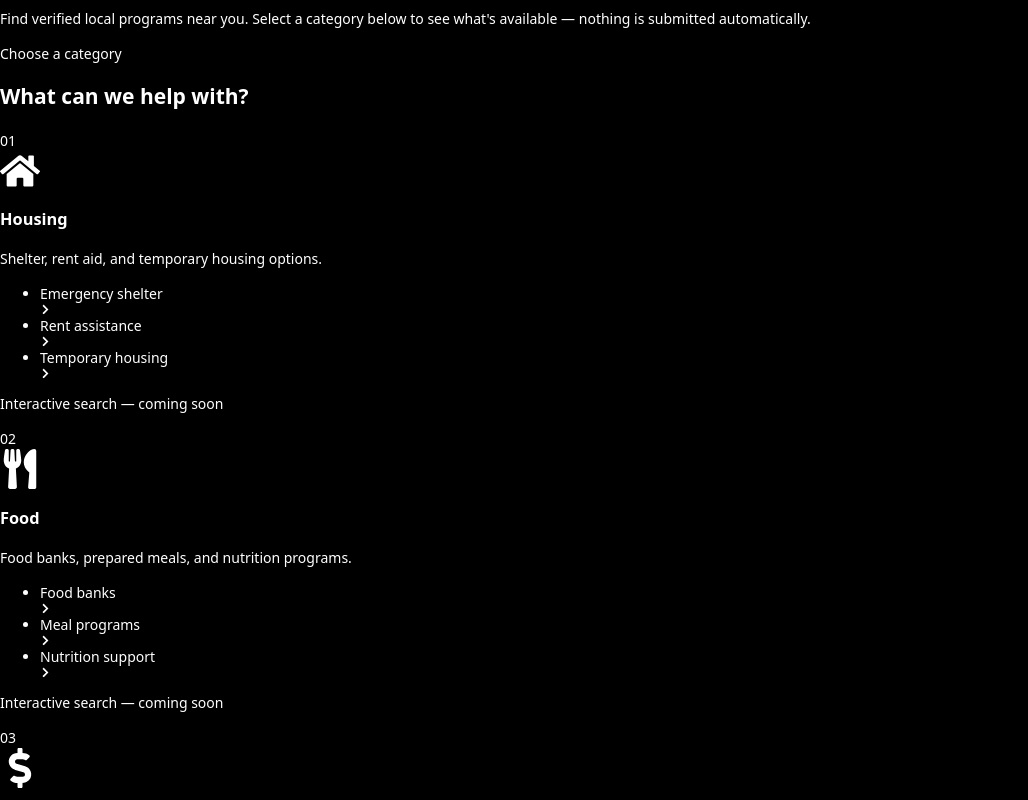
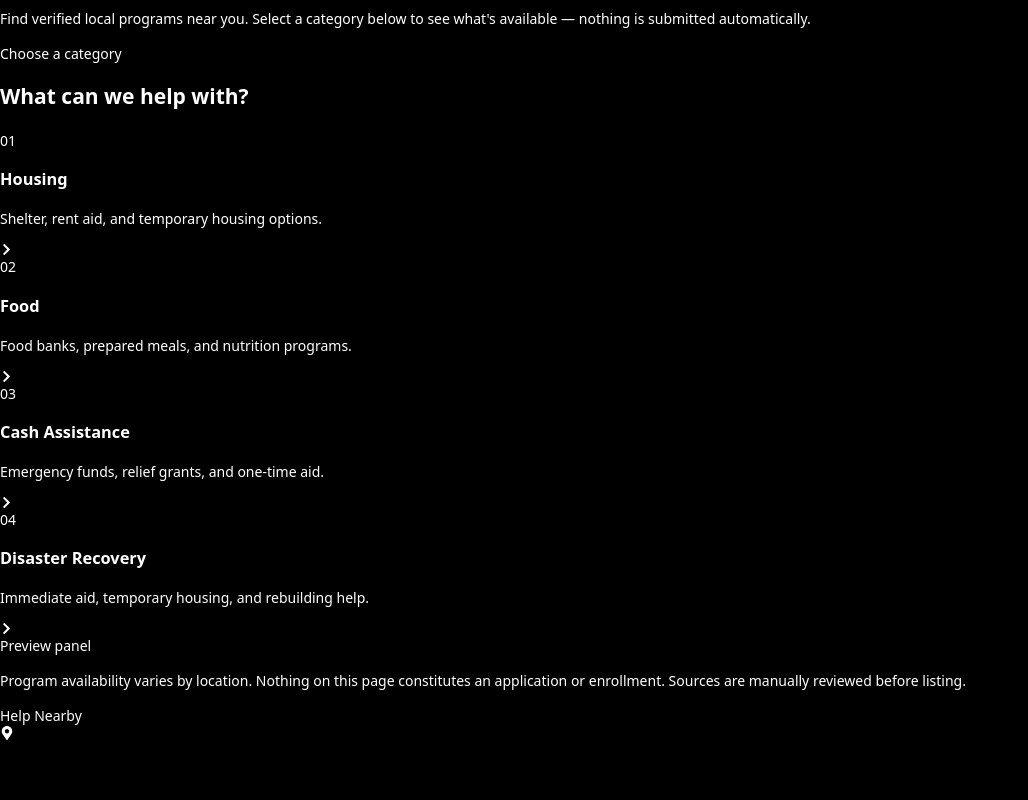
Before and after one commit to chrisrivero-dev/help-nearby, a Next.js app in the folder frontend/: page /help in a window 1280 px wide. Shown: the part 540-1340 px from the top of the page, without its empty margins (0-1028 px from the left). After the commit the page ends 1280 px from the top, so only its background shows below. Built offline with nearby package versions, Linux system fonts and the light colour scheme.

Commit message:
sync: adopt Claude latest help page version

```diff
--- a/frontend/src/app/help/page.tsx
+++ b/frontend/src/app/help/page.tsx
@@ -96,8 +96,8 @@ export default function HelpPage() {
       <section className="bg-white border-b-4 border-black py-10 md:py-14">
         <div className="max-w-6xl mx-auto px-6 md:px-8">
 
-          {/* Eyebrow */}
-          <p className="text-xs font-black uppercase tracking-[0.3em] text-black/40 mb-4">
+          {/* Eyebrow tag */}
+          <p className="inline-flex items-center text-xs font-bold uppercase tracking-[0.15em] text-black/50 border-[2px] border-black/25 px-2.5 py-1 mb-6">
             Local assistance — housing, food, cash &amp; disaster
           </p>
 
@@ -112,11 +112,8 @@ export default function HelpPage() {
             Nearby.
           </h1>
 
-          {/* Rule */}
-          <div className="mt-8 mb-6 h-[3px] w-24 bg-black" />
-
           {/* Subtitle */}
-          <p className="text-base md:text-lg text-black/60 max-w-xl leading-relaxed">
+          <p className="mt-6 text-base md:text-lg text-black/60 max-w-xl leading-relaxed">
             Find verified local programs near you. Select a category below to
             see what&apos;s available — nothing is submitted automatically.
           </p>
@@ -136,62 +133,44 @@ export default function HelpPage() {
       {/* ══════════════ CATEGORY GRID ══════════════ */}
       <main className="pb-16">
         <div className="max-w-6xl mx-auto px-6 md:px-8">
-          <div className="grid grid-cols-1 md:grid-cols-2 gap-[3px] bg-black border-[3px] border-black">
-            {CATEGORIES.map(({ key, number, label, Icon, tagline, items }) => (
+          <div className="grid grid-cols-1 md:grid-cols-2 gap-16">
+
+            {/* ── Left column: stacked panels ── */}
+            <div>
+              {CATEGORIES.map(({ key, number, label, tagline }) => (
                 <div
                   key={key}
-                className="bg-white p-5 md:p-6 flex flex-col gap-4"
+                  className="border-t-[3px] border-black last:border-b-[3px] py-5 flex justify-between items-start gap-4"
                 >
-                {/* Card header */}
-                <div className="flex items-start justify-between">
-                  <span className="text-xs font-black tracking-[0.2em] text-black/30 uppercase">
+                  <div className="flex gap-4 items-start">
+                    <span className="text-[10px] font-black tracking-[0.15em] text-black/25 tabular-nums shrink-0 mt-[3px]">
                       {number}
                     </span>
-                  <Icon
-                    size={40}
-                    className="text-black/80"
+                    <div>
+                      <h3 className="text-base font-black uppercase tracking-tight leading-none">
+                        {label}
+                      </h3>
+                      <p className="mt-1.5 text-sm text-black/50 leading-snug max-w-xs">
+                        {tagline}
+                      </p>
+                    </div>
+                  </div>
+                  <FaChevronRight
+                    size={13}
+                    className="text-black/25 shrink-0 mt-0.5"
                     aria-hidden="true"
                   />
                 </div>
-
-                {/* Category name */}
-                <div>
-                  <h3 className="text-xl md:text-2xl font-black uppercase tracking-tight leading-none">
-                    {label}
-                  </h3>
-                  <p className="mt-2 text-sm text-black/50 leading-snug">
-                    {tagline}
-                  </p>
+              ))}
             </div>
 
-                {/* Divider */}
-                <div className="h-[2px] bg-black/10 w-full" />
+            {/* ── Right column: preview panel ── */}
+            <div className="border-[3px] border-black min-h-[420px] bg-white flex items-center justify-center">
+              <span className="text-xs font-bold uppercase tracking-[0.2em] text-neutral-400">
+                Preview panel
+              </span>
+            </div>
 
-                {/* Subcategory list */}
-                <ul className="flex flex-col gap-2">
-                  {items.map((item) => (
-                    <li
-                      key={item}
-                      className="flex items-center justify-between
-                        px-3 py-2.5 border-[2px] border-black/10
-                        text-sm font-semibold text-black/70"
-                    >
-                      <span>{item}</span>
-                      <FaChevronRight
-                        size={11}
-                        className="text-black/25 shrink-0"
-                        aria-hidden="true"
-                      />
-                    </li>
-                  ))}
-                </ul>
-
-                {/* Coming soon badge */}
-                <p className="text-[11px] font-black uppercase tracking-widest text-black/25 mt-auto pt-2">
-                  Interactive search — coming soon
-                </p>
-              </div>
-            ))}
           </div>
 
           {/* Fine print */}
```
Lines whose indentation alone changed are shown as unchanged.
